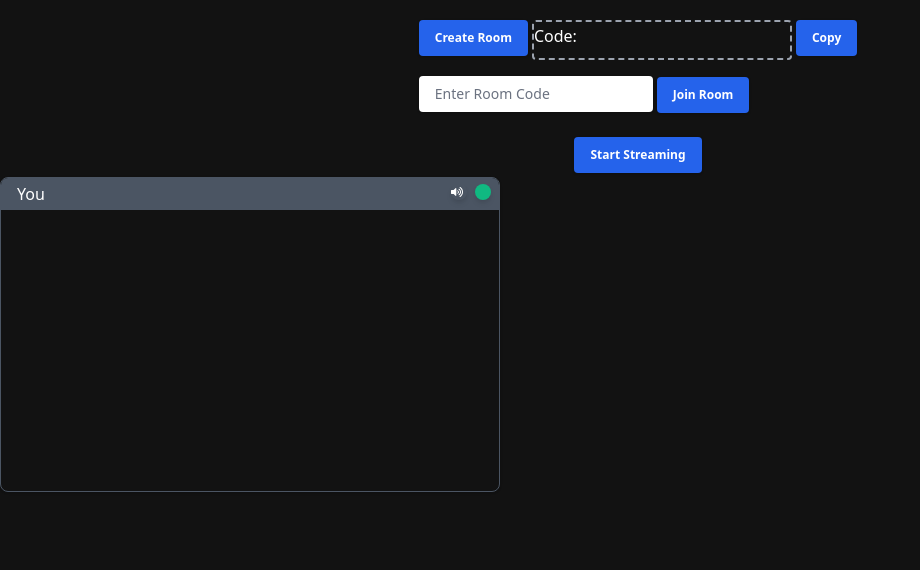
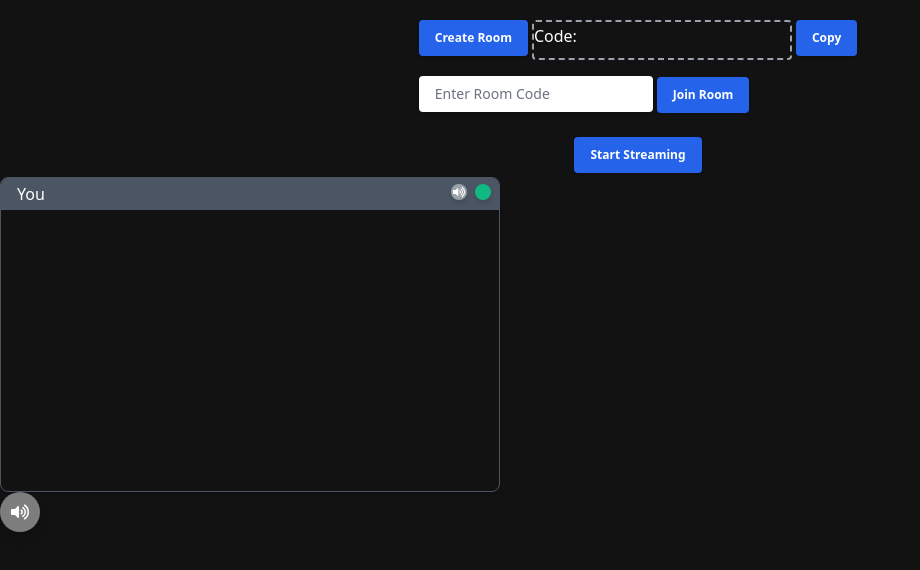
Before and after one commit to verticelabs-dev/screenshare, a Vue app in the folder app/: page / in a window 1280 px wide. Shown: the top 570 px of the page, without its empty margins (0-920 px from the left). Built offline with nearby package versions, Linux system fonts and the light colour scheme; no server answers.

Commit message:
✨ First Button

```diff
--- a/app/src/assets/scss/grid.scss
+++ b/app/src/assets/scss/grid/main.scss
@@ -1,3 +1,5 @@
+@import "streamControlBar";
+
 .grid-item-border {
   @apply rounded border-2 border-blue-500 border-dashed;
 }
--- /dev/null
+++ b/app/src/assets/scss/grid/streamControlBar.scss
@@ -0,0 +1,17 @@
+.streamControlBar {
+  height: 2.5rem;
+}
+
+.circle-btn {
+  @apply rounded-full shadow-lg cursor-pointer justify-center;
+
+  position: relative;
+  display: flex;
+  height: 2.5rem;
+  width: 2.5rem;
+  background-color: rgba(255, 255, 255, 0.45);
+
+  svg {
+    height: 100%;
+  }
+}
--- a/app/src/assets/scss/main.scss
+++ b/app/src/assets/scss/main.scss
@@ -8,5 +8,4 @@
 
 // Page Specfic
 @import "display";
-@import "grid";
 @import "card";
--- a/app/src/components/grid/GridControlBar.vue
+++ /dev/null
@@ -1,59 +0,0 @@
-<template>
-  <div class="grid-control-bar flex flex-col">
-    <button class="btn btn-sm btn-primary">
-      Start Streaming
-    </button>
-  </div>
-</template>
-
-<script>
-import { capitalize } from "../../utils/string";
-
-const tabs = [
-  {
-    name: "users"
-  },
-  {
-    name: "screens"
-  }
-];
-
-export default {
-  props: {
-    defaultTab: {
-      default: "users",
-      type: String,
-      required: false
-    }
-  },
-  computed: {
-    isSelectedTab() {
-      return tabName => {
-        return this.selectedTab === tabName;
-      };
-    }
-  },
-  data() {
-    return {
-      tabs,
-      selectedTab: this.defaultTab
-    };
-  },
-  methods: {
-    capitalize,
-    toggleTab(tab) {
-      this.selectedTab = tab.name;
-
-      console.log("emit");
-
-      this.$emit("update:selectedTab", tab.name);
-    }
-  }
-};
-</script>
-
-<style>
-.grid-control-bar {
-  position: absolute;
-}
-</style>
--- a/app/src/components/grid/ScreenGrid.vue
+++ b/app/src/components/grid/ScreenGrid.vue
@@ -2,7 +2,7 @@
   <div class="transition ease-in-out duration-300">
     <!-- Grid View -->
     <div class="grid grid-cols-3 gap-4">
-      <!-- <GridControlBar /> -->
+
       <Card
         :hide-close="true"
         @expanded="cardExpand"
@@ -14,16 +14,19 @@
         :peer="peer"
       />
     </div>
+    <streamControlBar />
   </div>
 </template>
 
 <script>
 import Card from "./Card";
+import streamControlBar from "./streamControlBar";
 import { mapState } from 'vuex';
 
 export default {
   components: {
     Card,
+    streamControlBar
   },
   computed: {
     ...mapState('peer', ['peers'])
--- /dev/null
+++ b/app/src/components/grid/streamControlBar.vue
@@ -0,0 +1,24 @@
+<template>
+  <div class="streamControlBar">
+    <div>
+      <!-- Mute Button -->
+      <div @click="toggleMute" class="circle-btn">
+        <font-awesome-icon icon="volume-mute" v-if="muted"/>
+        <font-awesome-icon icon="volume-up" v-else/>
+      </div>
+    </div>
+  </div>
+</template>
+
+<script>
+export default {
+  components: {},
+  data() {
+    return {};
+  }
+};
+</script>
+
+<style>
+
+</style>
--- a/app/src/views/Grid.vue
+++ b/app/src/views/Grid.vue
@@ -19,5 +19,5 @@ export default {
 </script>
 
 <style lang="scss">
-@import "../assets/scss/grid.scss";
+@import "../assets/scss/grid/main.scss";
 </style>
```
